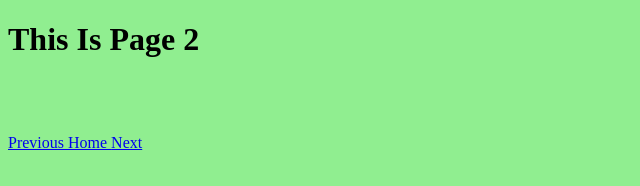
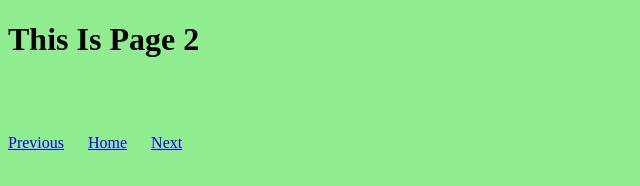
Before and after one commit to tajo852/Task2, a plain HTML site: page page2.html in a window 1280 px wide. Shown: the full height of the page, 0-640 px from the left. Drawn offline with Linux system fonts and the light colour scheme.

Commit message:
Add files via upload

```diff
--- a/page2.html
+++ b/page2.html
@@ -9,9 +9,11 @@
 
 <h1 style = "color: black "  > This Is Page 2 </h1> <br><br><br>
 
-<a href = "page1.html" >  Previous </a>
-<a href = "index.html" >  Home </a>
-<a href = "page3.html" >   Next </a>
+<a href="page1.html" style="margin-right: 20px;">Previous</a>
+
+<a href="index.html" style="margin-right: 20px;"> Home</a>
+
+<a href = "page3.html" style="margin-right: 20px;" >   Next </a>
 
 </body>
 
```
Also changed, not shown: page1.html (+3 -2 lines).
